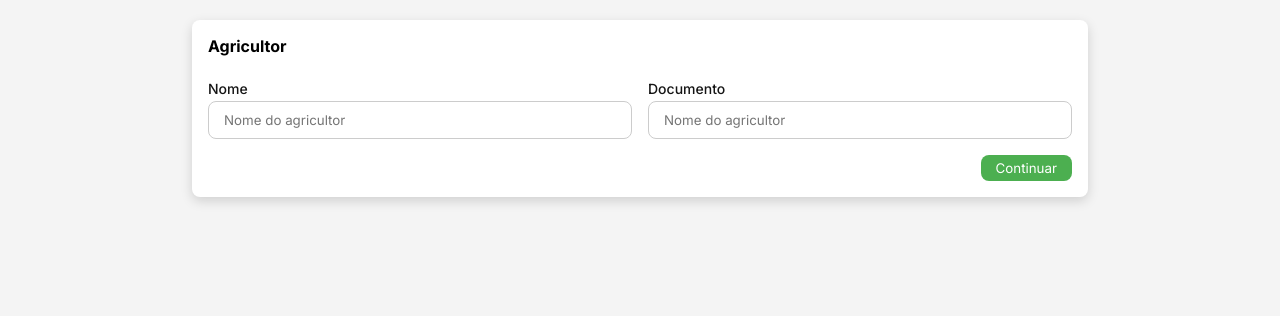
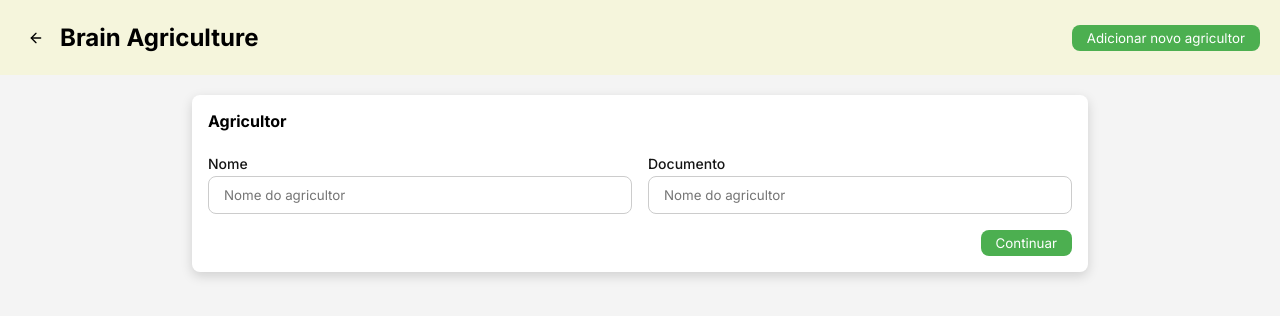
Before and after one commit to gui10l1/brain-agriculture, a React (Vite) app: page /farmers/create in a window 1280 px wide. Shown: the top 316 px of the page. Built offline with nearby package versions, Linux system fonts and the light colour scheme; no server answers.

Commit message:
add: create farmers page

```diff
--- a/src/pages/CreateFarmers/index.tsx
+++ b/src/pages/CreateFarmers/index.tsx
@@ -1,5 +1,10 @@
 import FarmersCreateTemplate from "../../modules/farmers/ui/templates/FarmersCreateTemplate";
+import BaseTemplate from "../../modules/shared/ui/templates/Base";
 
 export default function CreateFarmersPage() {
-  return <FarmersCreateTemplate />
+  return (
+    <BaseTemplate showBackButton>
+      <FarmersCreateTemplate />
+    </BaseTemplate>
+  )
 }
```
